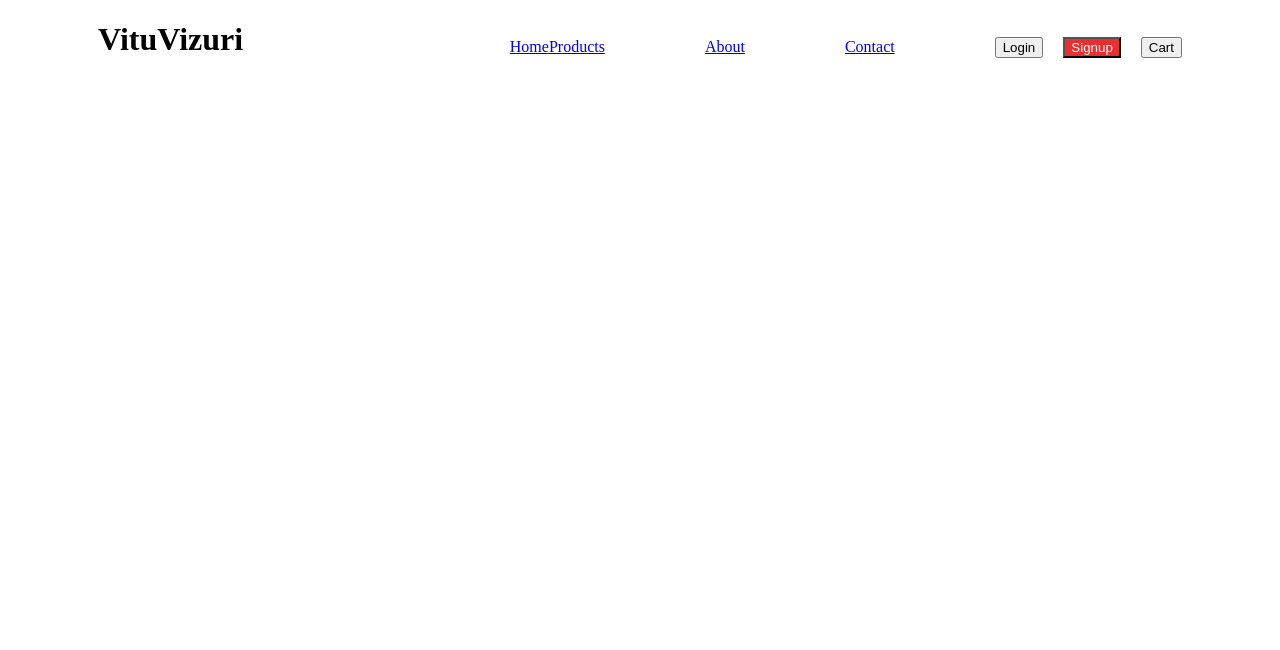
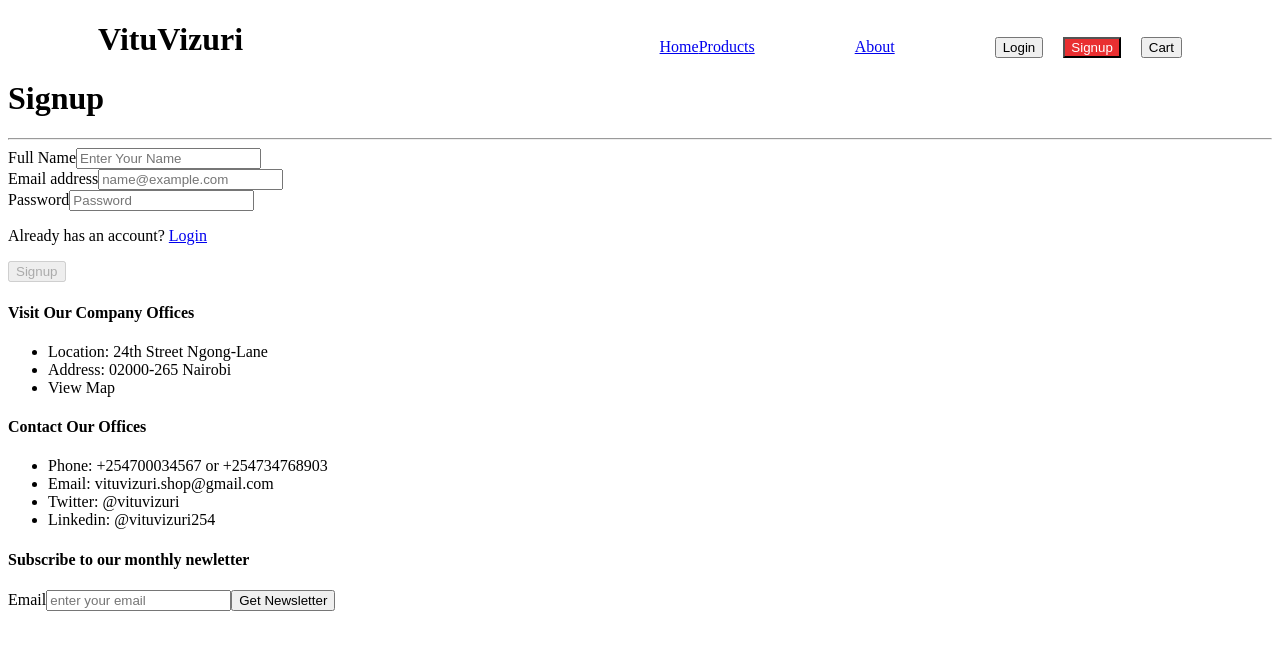
Before and after one commit to Monica-Macharia/vitu, a React (Create React App) app in the folder client/: page /Signup in a window 1280 px wide. Shown: the top 650 px of the page. Built offline with nearby package versions, Linux system fonts and the light colour scheme.

Commit message:
login, signups

```diff
--- a/client/src/App.js
+++ b/client/src/App.js
@@ -6,30 +6,30 @@ import React from 'react';
 import NavBar from './NavBar.js';
 import {Route, Routes} from 'react-router-dom';
 import Home from './Home.js';
-// import Products from './Products.js';
+import Products from './Products.js';
 // import About from './About.js';
-// import Contact from './Contact.js';
-// import Login from './Login.js';
-// import Signup from './Signup.js';
+import Footer from './Footer.js';
+import Login from './Login.js';
+import Signup from './Signup.js';
   import Cart from './Cart.js';
 
 function App() {
   return (
     <div className= "navbar">
+
       {<NavBar/>}
 
       <Routes>
         <Route path="/" element={<Home />}/>
-        {/* <Route path="/Products" element={<Products />}/>
-        <Route path="/About" element={<About />}/>
-        <Route path="/Contact" element={<Contact />}/>
+        <Route path="/Products" element={<Products />}/>
+         {/* <Route path="/About" element={<About />}/> */}
+        {/* <Route path="/Footer" element={<Footer />}/>  */}
         <Route path="/Login" element={<Login />}/>
-        <Route path="/Signup" element={<Signup />}/> */}
+        <Route path="/Signup" element={<Signup />}/>
         <Route path="/Cart" element={<Cart />}/>
       </Routes>
-
-
-    </div>
+    {<Footer/>}
+       </div>
   );
 }
 
--- a/client/src/Login.js
+++ b/client/src/Login.js
@@ -1,11 +1,11 @@
 import React from "react";
 import { Link } from "react-router-dom";
-import { Footer, Navbar } from "../components";
+// import { Footer, Navbar } from "../components";
 
 const Login = () => {
   return (
     <>
-      <Navbar />
+      {/* <Navbar /> */}
       <div className="container my-3 py-3">
         <h1 className="text-center">Login</h1>
         <hr />
@@ -42,7 +42,7 @@ const Login = () => {
           </div>
         </div>
       </div>
-      <Footer />
+      {/* <Footer /> */}
     </>
   );
 };
--- a/client/src/NavBar.js
+++ b/client/src/NavBar.js
@@ -9,7 +9,7 @@ function NavBar(){
             <NavLink to = "./" exact = "true" >Home</NavLink>
             <NavLink to ="./Products" exact = "true" className= "products">Products</NavLink>
             <NavLink to ="./About" exact = "true" className= "about">About</NavLink>
-            <NavLink to ="./Contact" exact = "true" className= "contact">Contact</NavLink>
+            {/* <NavLink to ="./Contact" exact = "true" className= "contact">Contact</NavLink> */}
             <NavLink to ="./Login" exact = "true" className= "login"><button>Login</button></NavLink>
             <NavLink to ="./Signup" exact = "true" className= "signup"><button className= "color">Signup</button></NavLink>
             <NavLink to ="./Cart" exact = "true" className= "cart"><button>Cart</button></NavLink>
--- a/client/src/Signup.js
+++ b/client/src/Signup.js
@@ -1,10 +1,10 @@
 import React from 'react'
-import { Footer, Navbar } from "../components";
+// import { Footer, Navbar } from "../components";
 import { Link } from 'react-router-dom';
 const Signup = () => {
     return (
         <>
-            <Navbar />
+            {/* <Navbar /> */}
             <div className="container my-3 py-3">
                 <h1 className="text-center">Signup</h1>
                 <hr />
@@ -50,7 +50,7 @@ const Signup = () => {
                     </div>
                 </div>
             </div>
-            <Footer />
+            {/* <Footer /> */}
         </>
     )
 }
```
Also changed, not shown: client/src/About.js (added, +9 -0 lines).
